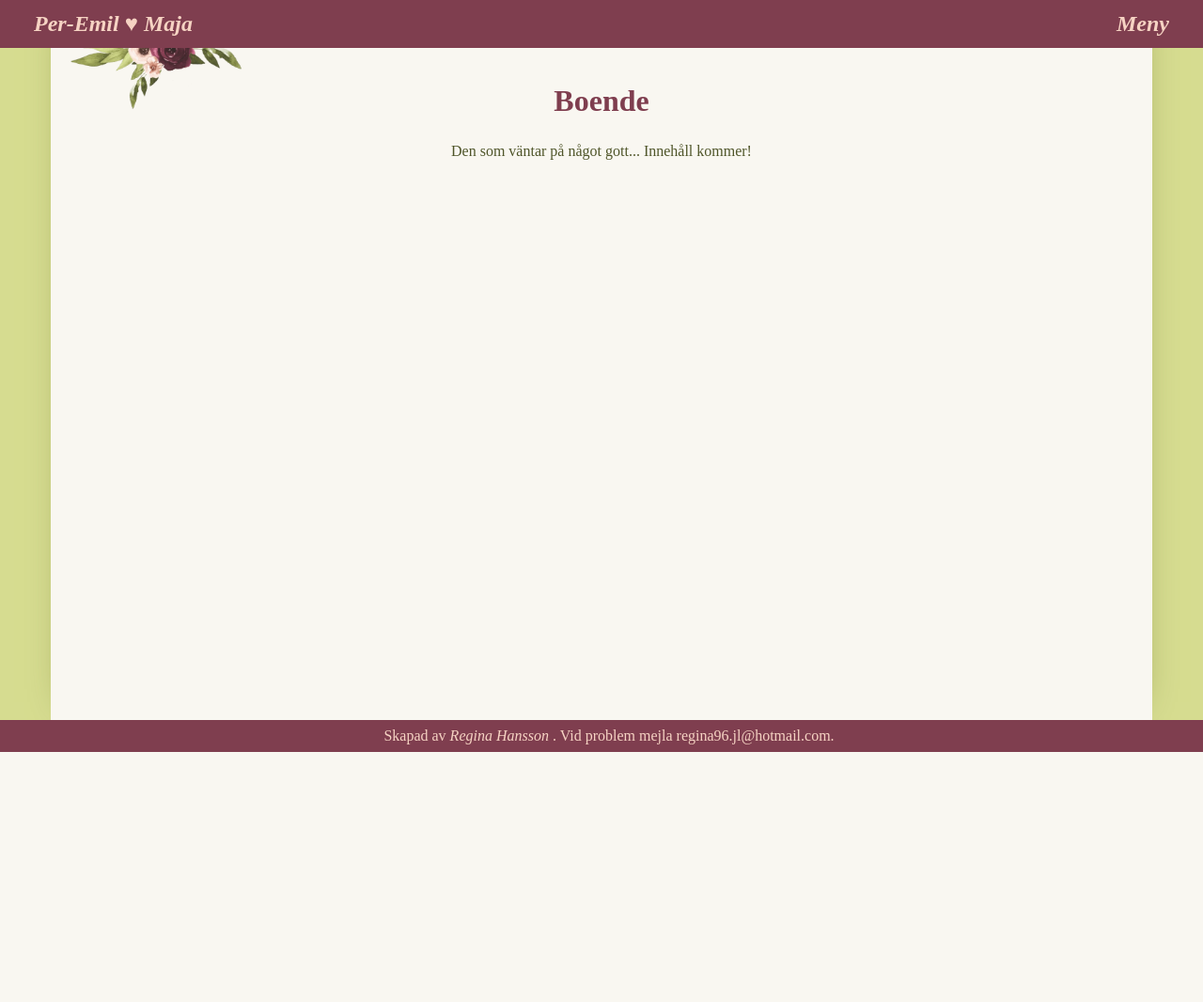
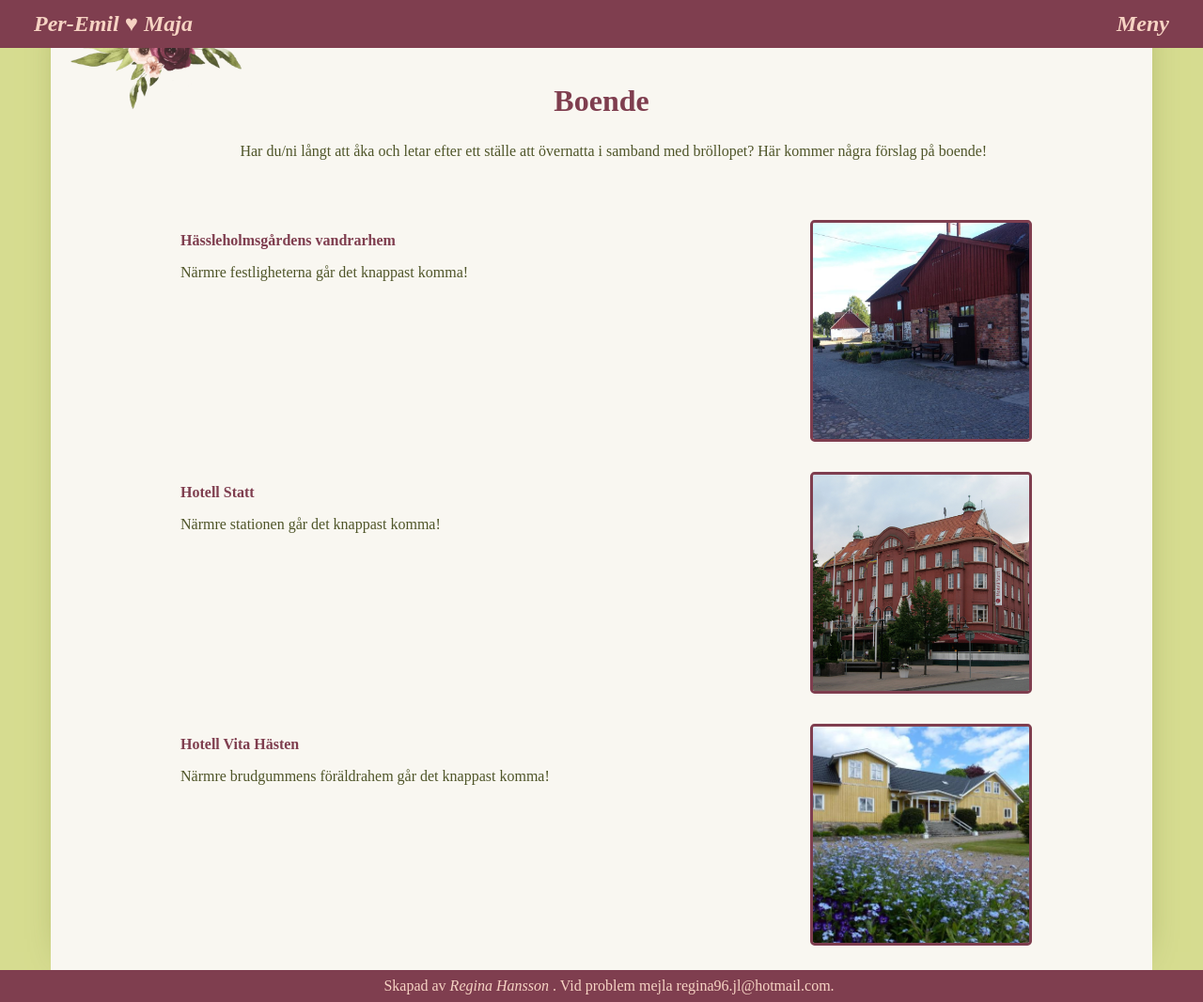
Before and after one commit to reggosaurus-reg/WeddingWebsite, a Flask app: page /boende in a window 1280 px wide. Shown: the whole page at 94% size. Before the commit the page ends 800 px from the top, so only its background shows below. Run offline with Flask 2, Linux system fonts and the light colour scheme.

Commit message:
Draft for Boende page, looks awful on mobile and lacks info

```diff
--- a/static/css/style.css
+++ b/static/css/style.css
@@ -88,6 +88,38 @@ h2 {
 	color: var(--color-text-menu);
 }
 
+#hotels {
+	width: 80%;
+	margin-left: 10vw;
+}
+
+.hotel {
+	width: 100%;
+	display: flex;
+	flex-direction: row;
+	//flex-wrap: wrap;
+	justify-content: left;
+}
+
+.hotel div {
+	margin-top: 1em;
+	flex-grow: 2;
+}
+
+.hotel h1 {
+	text-align: left;
+	font-size: 1em;
+}
+
+.hotel p.text {
+	text-align: left;
+}
+.hotel img {
+	width: 230px;
+	height: 230px;
+	object-fit: cover;
+}
+
 .flex-container {
 	display: flex;
 	flex-direction: row;
--- a/templates/boende.html
+++ b/templates/boende.html
@@ -1,3 +1,51 @@
 {% extends "templates/page.html" %}
 
 {% block pagename %}Boende{% endblock %}
+
+
+{% block content %}
+
+<div id="hotels">
+	<p class="text" style="text-align:center;margin-bottom:3em">
+	Har du/ni långt att åka och letar efter ett ställe att övernatta i samband med
+	bröllopet? Här kommer några förslag på boende!
+	</p>
+
+	<div class="hotel">
+		<div>
+			<h1>Hässleholmsgårdens vandrarhem</h1>
+			<p class="text hotell_desc">
+			Närmre festligheterna går det knappast komma!
+			</p>
+		</div>
+		<img class="border"
+			 src="{{ url_for('static', filename ='img/boende_hlm_gard.jpg') }}"
+			 alt="Hässleholmsgårdens vandrarhem">
+	</div>
+
+	<div class="hotel">
+		<div>
+			<h1>Hotell Statt</h1>
+			<p class="text hotell_desc">
+			Närmre stationen går det knappast komma!
+			</p>
+		</div>
+		<img class="border"
+			 src="{{ url_for('static', filename ='img/boende_hlm_statt.jpg') }}"
+			 alt="Hotell Statt">
+	</div>
+
+	<div class="hotel">
+		<div>
+			<h1>Hotell Vita Hästen</h1>
+			<p class="text hotell_desc">
+			Närmre brudgummens föräldrahem går det knappast komma!
+			</p>
+		</div>
+		<img class="border"
+			 src="{{ url_for('static', filename ='img/boende_hva_hotell.jpg') }}"
+			 alt="Hotell Vita Hästen">
+	</div>
+
+</div>
+{% endblock %}
```
Also changed, not shown: static/img/boende_hlm_gard.jpg (added), static/img/boende_hlm_statt.jpg (added), static/img/boende_hva_hotell.jpg (added).
